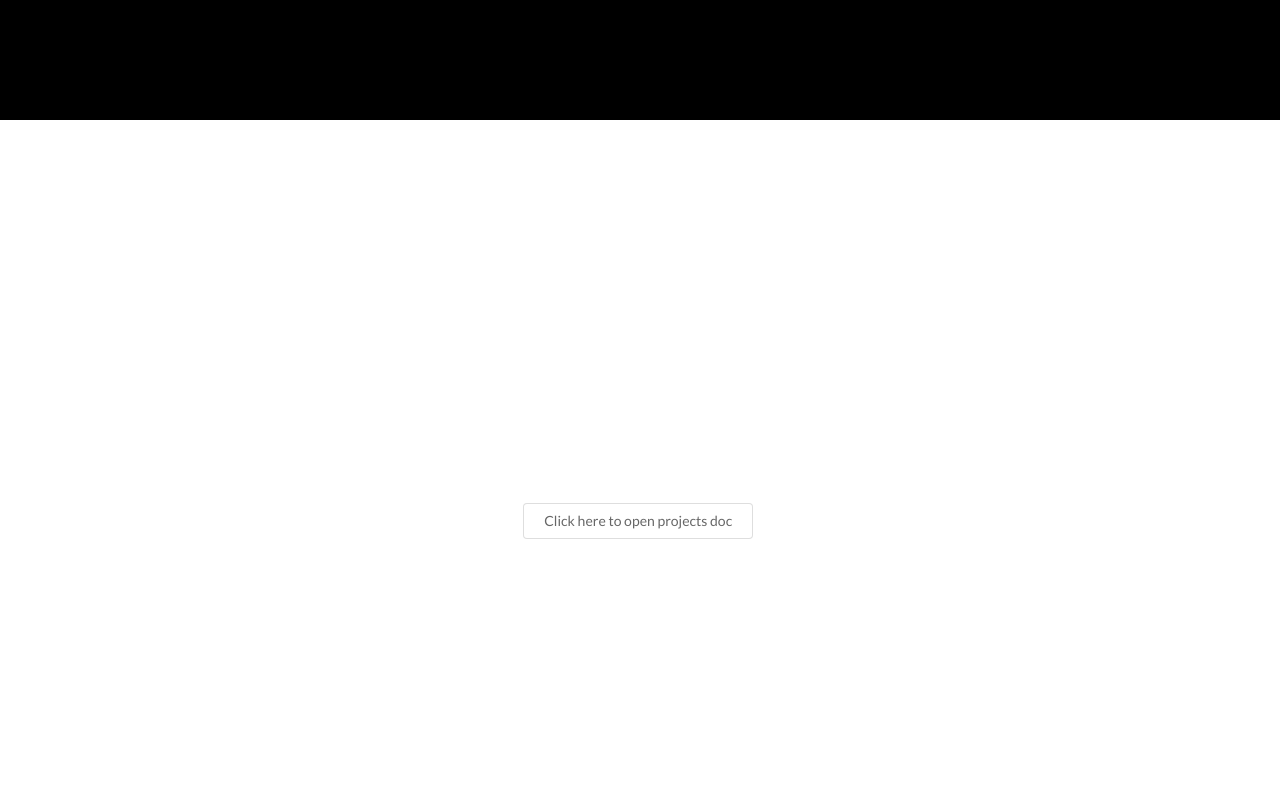
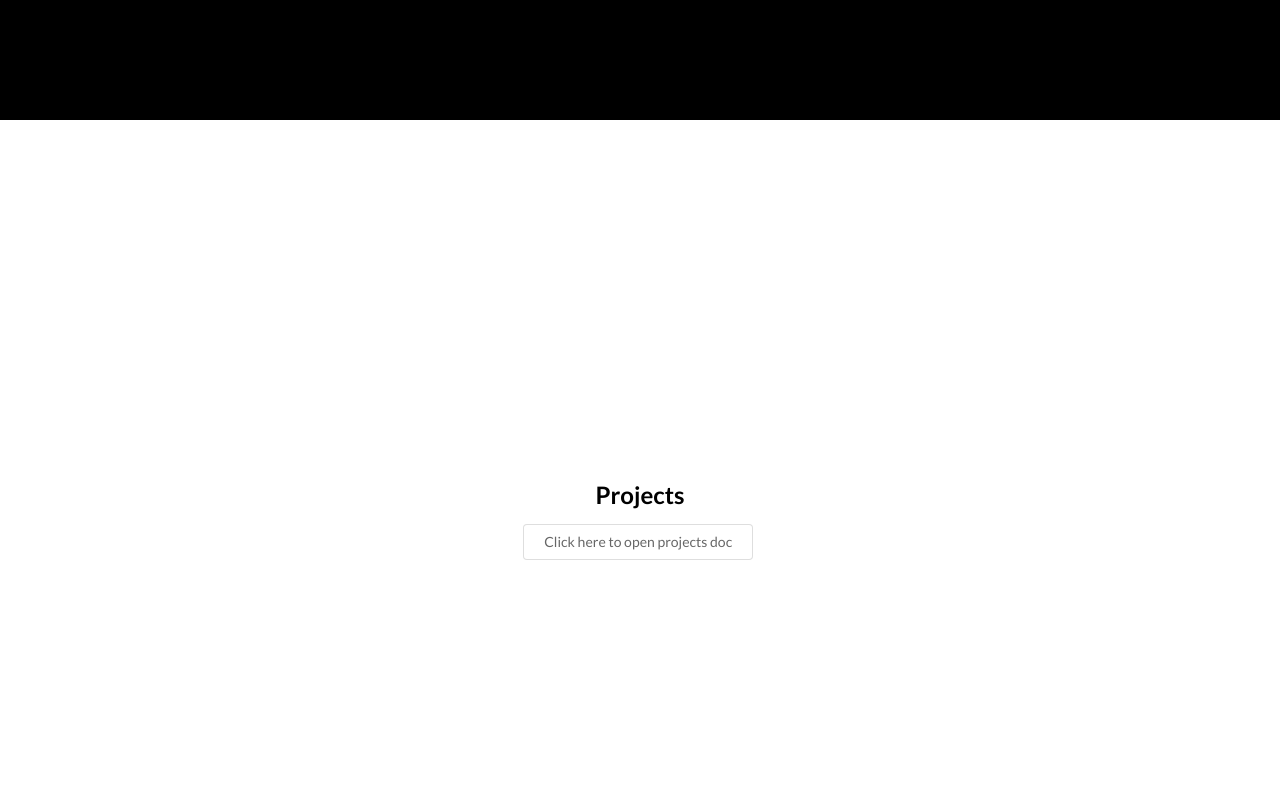
Before and after one commit to evanplaice/StudyGroupSite, a React (Create React App) app: page / in a window 1280 px wide. Shown: the part 1480-2280 px from the top of the page. Built offline with nearby package versions, Linux system fonts and the light colour scheme.

Commit message:
Add correct project doc link and correct alignment

```diff
--- a/src/components/Home/ProjectsHome.js
+++ b/src/components/Home/ProjectsHome.js
@@ -9,17 +9,18 @@ export default class ProjectsHome extends Component {
   }
 
   onButtonClick = () => {
-    window.open(this.projectDocLink);
+    window.open(this.state.projectDocLink);
   }
 
   render() {
     return (
       <Container>
         <Title>
-          <button className = "ui basic button" onClick={this.onButtonClick}>
+          Projects
+        </Title>
+        <button className = "ui basic button" onClick={this.onButtonClick}>
             Click here to open projects doc
-          </button>
-        </Title>
+        </button>
       </Container>
     );
   }
@@ -34,6 +35,7 @@ const Container = styled.div`
   width: 100vw;
   background-color: #fff;
   display: flex;
+  flex-direction: column;
   justify-content: center;
   align-items: center;
 `;
```
